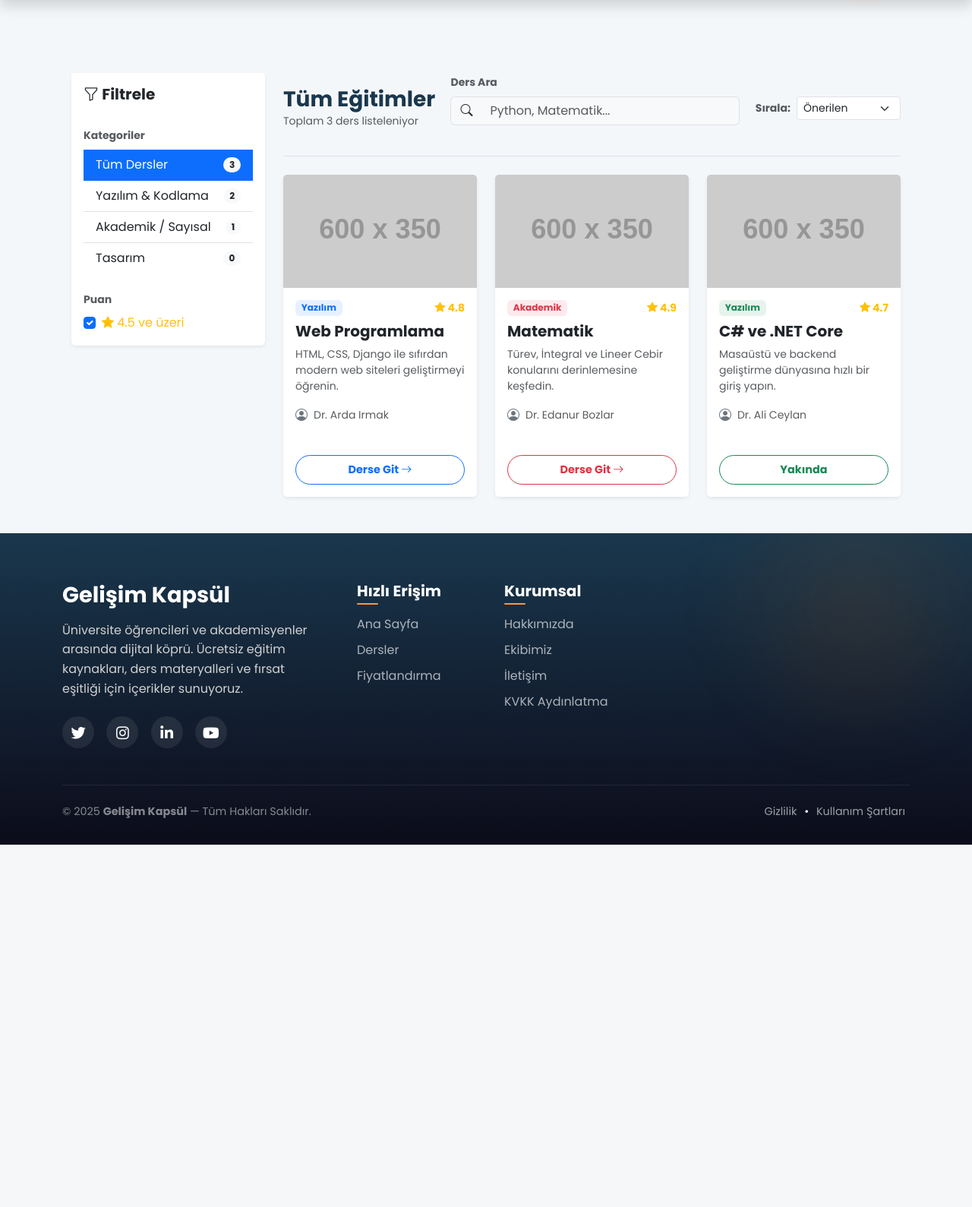
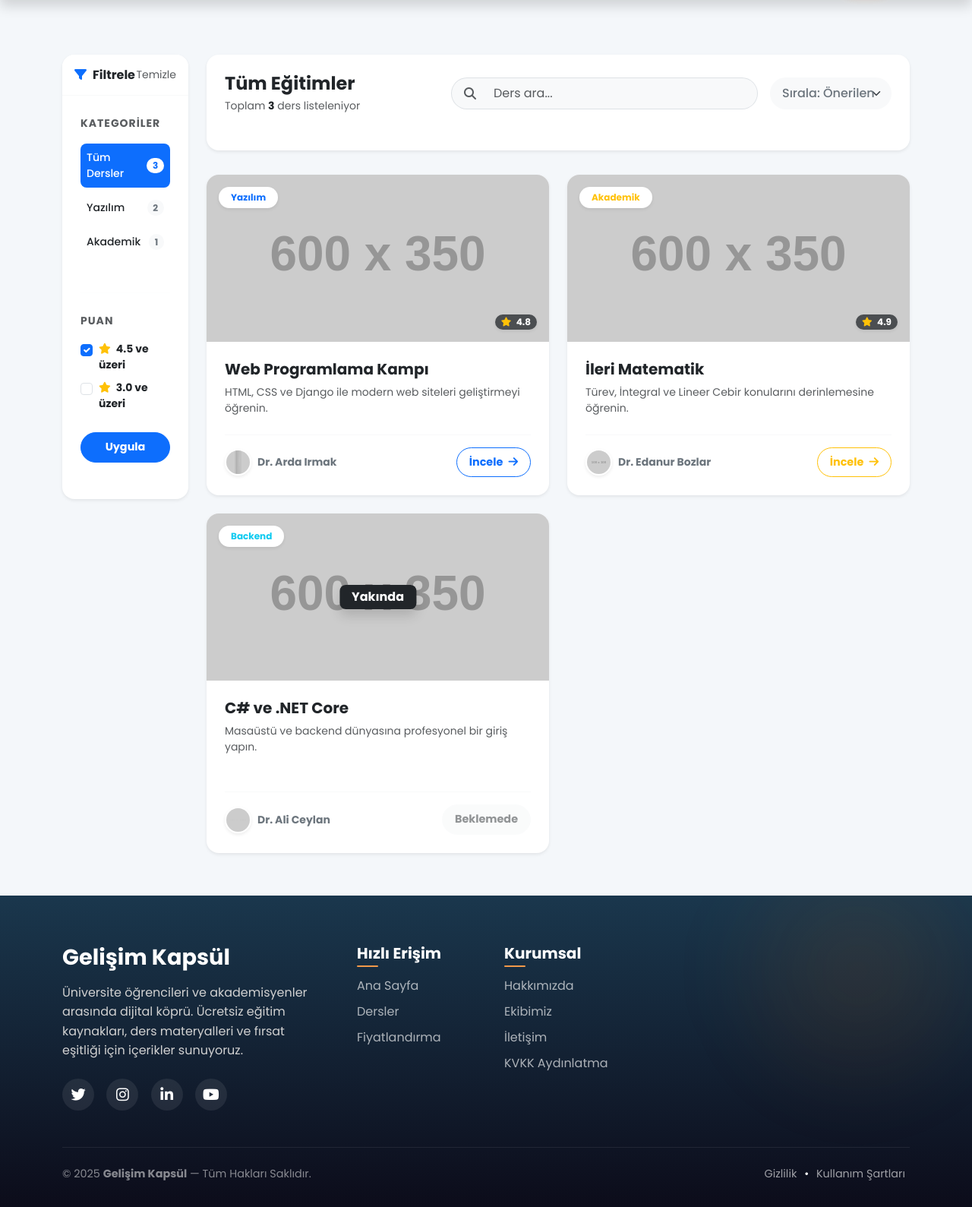
Before and after one commit to Aliceylan11/GelisimKapsul, a Django app: page /courses/ in a window 1280 px wide. Shown: the part 75-1664 px from the top of the page at 76% size. Before the commit the page ends 1187 px from the top, so only its background shows below. Run offline with Django 5.2, Linux system fonts and the light colour scheme; grey boxes labelled with a size stand in for pictures from a placeholder-image service; some libraries are stand-ins or nearby versions.

Commit message:
Edanur- Courses de güncelleme yapıldı

```diff
--- a/courses/templates/courses/course_cards.html
+++ b/courses/templates/courses/course_cards.html
@@ -1,81 +1,96 @@
-<div class="row row-cols-1 row-cols-md-2 row-cols-xl-3 g-4">
+<style>
+    .hover-card-lift { transition: transform 0.3s ease, box-shadow 0.3s ease; }
+    .hover-card-lift:hover { transform: translateY(-5px); box-shadow: 0 1rem 3rem rgba(0,0,0,.1) !important; }
+    .img-overlay-gradient { background: linear-gradient(to top, rgba(0,0,0,0.7), transparent); }
+</style>
 
-    <!-- KART 1: WEB PROGRAMLAMA -->
+<div class="row row-cols-1 row-cols-md-2 row-cols-xxl-3 g-4">
+
     <div class="col">
-        <div class="card card-custom h-100 border-0 shadow-sm">
-            <img src="https://placehold.co/600x350/1A374D/ffffff?text=Web+Dev" class="card-img-top" alt="Web">
-
-            <div class="card-body">
-                <div class="d-flex justify-content-between mb-2">
-                    <span class="badge bg-primary bg-opacity-10 text-primary">Yazılım</span>
-                    <small class="text-warning fw-bold"><i class="bi bi-star-fill"></i> 4.8</small>
-                </div>
-                <h5 class="card-title fw-bold mb-2">Web Programlama</h5>
-                <p class="card-text text-muted small">HTML, CSS, Django ile sıfırdan modern web siteleri geliştirmeyi öğrenin.</p>
-                <div class="d-flex align-items-center gap-2 mb-3">
-                    <i class="bi bi-person-circle text-secondary"></i>
-                    <small class="text-muted">Dr. Arda Irmak</small>
+        <div class="card h-100 border-0 shadow-sm rounded-4 overflow-hidden hover-card-lift">
+            <div class="position-relative">
+                <span class="position-absolute top-0 start-0 m-3 badge bg-white text-primary shadow-sm rounded-pill px-3 py-2 fw-bold z-2">
+                    Yazılım
+                </span>
+                <img src="https://placehold.co/600x350/1A374D/ffffff?text=Web+Dev" class="card-img-top object-fit-cover" style="height: 220px;" alt="Course">
+                <div class="position-absolute bottom-0 end-0 m-3 badge bg-dark bg-opacity-75 backdrop-blur shadow-sm rounded-pill px-2 py-1">
+                    <i class="fa-solid fa-star text-warning me-1"></i> 4.8
                 </div>
             </div>
-            <div class="card-footer bg-white border-0 pb-3">
-                <a href="{% url 'material_list' %}?course=Web Programlama" class="btn btn-outline-primary w-100 fw-bold">
-                    Derse Git <i class="bi bi-arrow-right"></i>
-                </a>
+
+            <div class="card-body p-4 d-flex flex-column">
+                <h5 class="card-title fw-bold text-dark mb-2">Web Programlama Kampı</h5>
+                <p class="card-text text-muted small mb-4 line-clamp-2">HTML, CSS ve Django ile modern web siteleri geliştirmeyi öğrenin.</p>
+
+                <div class="mt-auto pt-3 border-top border-light d-flex align-items-center justify-content-between">
+                    <div class="d-flex align-items-center gap-2">
+                        <img src="https://placehold.co/100/1A374D/fff?text=AI" class="rounded-circle border border-2 border-white shadow-sm" width="35" height="35">
+                        <span class="small fw-bold text-secondary">Dr. Arda Irmak</span>
+                    </div>
+                    <a href="{% url 'material_list' %}?course=Web Programlama" class="btn btn-outline-primary btn-sm rounded-pill px-3 fw-bold">
+                        İncele <i class="fa-solid fa-arrow-right ms-1"></i>
+                    </a>
+                </div>
             </div>
         </div>
     </div>
 
-    <!-- KART 2: MATEMATİK -->
     <div class="col">
-        <div class="card card-custom h-100 border-0 shadow-sm">
-            <img src="https://placehold.co/600x350/F2994A/ffffff?text=Matematik" class="card-img-top" alt="Math">
-            <div class="card-body">
-                <div class="d-flex justify-content-between mb-2">
-                    <span class="badge bg-danger bg-opacity-10 text-danger">Akademik</span>
-                    <small class="text-warning fw-bold"><i class="bi bi-star-fill"></i> 4.9</small>
-                </div>
-                <h5 class="card-title fw-bold mb-2">Matematik</h5>
-                <p class="card-text text-muted small">Türev, İntegral ve Lineer Cebir konularını derinlemesine keşfedin.</p>
-                <div class="d-flex align-items-center gap-2 mb-3">
-                    <i class="bi bi-person-circle text-secondary"></i>
-                    <small class="text-muted">Dr. Edanur Bozlar</small>
+        <div class="card h-100 border-0 shadow-sm rounded-4 overflow-hidden hover-card-lift">
+            <div class="position-relative">
+                <span class="position-absolute top-0 start-0 m-3 badge bg-white text-warning shadow-sm rounded-pill px-3 py-2 fw-bold z-2">
+                    Akademik
+                </span>
+                <img src="https://placehold.co/600x350/F2994A/ffffff?text=Matematik" class="card-img-top object-fit-cover" style="height: 220px;" alt="Course">
+                <div class="position-absolute bottom-0 end-0 m-3 badge bg-dark bg-opacity-75 backdrop-blur shadow-sm rounded-pill px-2 py-1">
+                    <i class="fa-solid fa-star text-warning me-1"></i> 4.9
                 </div>
             </div>
-            <div class="card-footer bg-white border-0 pb-3">
-                <a href="{% url 'material_list' %}?course=Matematik" class="btn btn-outline-danger w-100 fw-bold">
-                    Derse Git <i class="bi bi-arrow-right"></i>
-                </a>
+
+            <div class="card-body p-4 d-flex flex-column">
+                <h5 class="card-title fw-bold text-dark mb-2">İleri Matematik</h5>
+                <p class="card-text text-muted small mb-4 line-clamp-2">Türev, İntegral ve Lineer Cebir konularını derinlemesine öğrenin.</p>
+
+                <div class="mt-auto pt-3 border-top border-light d-flex align-items-center justify-content-between">
+                    <div class="d-flex align-items-center gap-2">
+                        <img src="https://placehold.co/100/F2994A/fff?text=EB" class="rounded-circle border border-2 border-white shadow-sm" width="35" height="35">
+                        <span class="small fw-bold text-secondary">Dr. Edanur Bozlar</span>
+                    </div>
+                    <a href="{% url 'material_list' %}?course=Matematik" class="btn btn-outline-warning btn-sm rounded-pill px-3 fw-bold">
+                        İncele <i class="fa-solid fa-arrow-right ms-1"></i>
+                    </a>
+                </div>
             </div>
         </div>
     </div>
 
-    <!-- KART 3: C# -->
     <div class="col">
-        <div class="card card-custom h-100 border-0 shadow-sm">
-            <img src="https://placehold.co/600x350/406882/ffffff?text=C%23+.NET" class="card-img-top" alt="C#">
-            <div class="card-body">
-                <div class="d-flex justify-content-between mb-2">
-                    <span class="badge bg-success bg-opacity-10 text-success">Yazılım</span>
-                    <small class="text-warning fw-bold"><i class="bi bi-star-fill"></i> 4.7</small>
-                </div>
-                <h5 class="card-title fw-bold mb-2">C# ve .NET Core</h5>
-                <p class="card-text text-muted small">Masaüstü ve backend geliştirme dünyasına hızlı bir giriş yapın.</p>
-                <div class="d-flex align-items-center gap-2 mb-3">
-                    <i class="bi bi-person-circle text-secondary"></i>
-                    <small class="text-muted">Dr. Ali Ceylan</small>
+        <div class="card h-100 border-0 shadow-sm rounded-4 overflow-hidden hover-card-lift grayscale-hover">
+            <div class="position-relative">
+                <span class="position-absolute top-0 start-0 m-3 badge bg-white text-info shadow-sm rounded-pill px-3 py-2 fw-bold z-2">
+                    Backend
+                </span>
+                <img src="https://placehold.co/600x350/406882/ffffff?text=C%23+.NET" class="card-img-top object-fit-cover" style="height: 220px;" alt="Course">
+                <div class="position-absolute top-50 start-50 translate-middle badge bg-dark px-3 py-2 fs-6 rounded-3 shadow">
+                    Yakında
                 </div>
             </div>
-            <div class="card-footer bg-white border-0 pb-3">
-                <a href="#" class="btn btn-outline-success w-100 fw-bold">
-                    Yakında
-                </a>
+
+            <div class="card-body p-4 d-flex flex-column">
+                <h5 class="card-title fw-bold text-dark mb-2">C# ve .NET Core</h5>
+                <p class="card-text text-muted small mb-4 line-clamp-2">Masaüstü ve backend dünyasına profesyonel bir giriş yapın.</p>
+
+                <div class="mt-auto pt-3 border-top border-light d-flex align-items-center justify-content-between">
+                    <div class="d-flex align-items-center gap-2">
+                        <img src="https://placehold.co/100/406882/fff?text=AC" class="rounded-circle border border-2 border-white shadow-sm" width="35" height="35">
+                        <span class="small fw-bold text-secondary">Dr. Ali Ceylan</span>
+                    </div>
+                    <button class="btn btn-light btn-sm rounded-pill px-3 fw-bold text-muted" disabled>
+                        Beklemede
+                    </button>
+                </div>
             </div>
         </div>
-    </div>
+    </div>
 
 </div>
-
-<style>
-    .card-custom { transition: transform 0.2s; }
-    .card-custom:hover { transform: translateY(-5px); box-shadow: 0 10px 20px rgba(0,0,0,0.1) !important; }
-</style>
--- a/courses/templates/courses/list.html
+++ b/courses/templates/courses/list.html
@@ -1,24 +1,20 @@
 {% extends 'dashboard/base.html' %}
+{% load static %}
 
 {% block content %}
-<div class="container-fluid mt-4">
-    <div class="row">
-
-        <!-- SOL TARAFA SIDEBAR'I YERLEŞTİR -->
-        <div class="col-lg-3 mb-4">
+<div class="container-fluid p-0">
+    <div class="row g-4">
+        <div class="col-lg-3 col-xl-2 d-none d-lg-block">
             {% include 'courses/sidebar.html' %}
         </div>
 
-        <!-- SAĞ TARAFA İÇERİĞİ YERLEŞTİR -->
-        <div class="col-lg-9">
-
-            <!-- Üst Barı Çağır -->
+        <div class="col-lg-9 col-xl-10">
             {% include 'courses/topbar.html' %}
 
-            <!-- Kartları Çağır -->
-            {% include 'courses/course_cards.html' %}
-
+            <div class="py-2">
+                {% include 'courses/course_cards.html' %}
+            </div>
         </div>
     </div>
 </div>
-{% endblock %}
+{% endblock %}
--- a/courses/templates/courses/sidebar.html
+++ b/courses/templates/courses/sidebar.html
@@ -1,32 +1,48 @@
-<div class="card card-custom border-0 shadow-sm sticky-top" style="top: 20px;">
-    <div class="card-header bg-white border-0 py-3">
-        <h5 class="fw-bold mb-0 text-dark"><i class="bi bi-funnel"></i> Filtrele</h5>
+<div class="card border-0 shadow-sm rounded-4 overflow-hidden position-sticky" style="top: 2rem; z-index: 900;">
+    <div class="card-header bg-white border-bottom border-light py-3 d-flex justify-content-between align-items-center">
+        <h6 class="fw-bold mb-0 text-dark">
+            <i class="fa-solid fa-filter text-primary me-2"></i>Filtrele
+        </h6>
+        <a href="#" class="text-decoration-none small text-muted">Temizle</a>
     </div>
-    <div class="card-body">
 
-
-        <!-- Kategoriler -->
-        <label class="form-label text-muted fw-bold small">Kategoriler</label>
-        <div class="list-group list-group-flush mb-4">
-            <a href="#" class="list-group-item list-group-item-action d-flex justify-content-between align-items-center active">
-                Tüm Dersler <span class="badge bg-light text-dark rounded-pill">3</span>
-            </a>
-            <a href="#" class="list-group-item list-group-item-action d-flex justify-content-between align-items-center">
-                Yazılım & Kodlama <span class="badge bg-light text-dark rounded-pill">2</span>
-            </a>
-            <a href="#" class="list-group-item list-group-item-action d-flex justify-content-between align-items-center">
-                Akademik / Sayısal <span class="badge bg-light text-dark rounded-pill">1</span>
-            </a>
-            <a href="#" class="list-group-item list-group-item-action d-flex justify-content-between align-items-center">
-                Tasarım <span class="badge bg-light text-dark rounded-pill">0</span>
-            </a>
+    <div class="card-body p-4">
+        <div class="mb-4">
+            <label class="small text-uppercase text-muted fw-bold mb-3 ls-1">Kategoriler</label>
+            <div class="d-flex flex-column gap-2">
+                <a href="#" class="d-flex justify-content-between align-items-center p-2 rounded-3 text-decoration-none bg-primary text-white">
+                    <span class="fw-medium small">Tüm Dersler</span>
+                    <span class="badge bg-white text-primary rounded-pill">3</span>
+                </a>
+                <a href="#" class="d-flex justify-content-between align-items-center p-2 rounded-3 text-decoration-none text-dark hover-bg-light">
+                    <span class="fw-medium small">Yazılım</span>
+                    <span class="badge bg-light text-secondary rounded-pill">2</span>
+                </a>
+                <a href="#" class="d-flex justify-content-between align-items-center p-2 rounded-3 text-decoration-none text-dark hover-bg-light">
+                    <span class="fw-medium small">Akademik</span>
+                    <span class="badge bg-light text-secondary rounded-pill">1</span>
+                </a>
+            </div>
         </div>
 
-        <!-- Puan Filtresi (Görsel) -->
-        <label class="form-label text-muted fw-bold small">Puan</label>
-        <div class="form-check">
-            <input class="form-check-input" type="checkbox" checked>
-            <label class="form-check-label text-warning"><i class="bi bi-star-fill"></i> 4.5 ve üzeri</label>
+        <hr class="border-light my-4">
+
+        <div>
+            <label class="small text-uppercase text-muted fw-bold mb-3 ls-1">Puan</label>
+            <div class="form-check mb-2">
+                <input class="form-check-input" type="checkbox" id="star4" checked>
+                <label class="form-check-label small fw-bold text-dark" for="star4">
+                    <span class="text-warning me-1"><i class="fa-solid fa-star"></i></span> 4.5 ve üzeri
+                </label>
+            </div>
+            <div class="form-check">
+                <input class="form-check-input" type="checkbox" id="star3">
+                <label class="form-check-label small fw-bold text-dark" for="star3">
+                    <span class="text-warning me-1"><i class="fa-solid fa-star"></i></span> 3.0 ve üzeri
+                </label>
+            </div>
         </div>
-    </div>
+
+        <button class="btn btn-primary w-100 mt-4 rounded-pill fw-bold py-2">Uygula</button>
+    </div>
 </div>
--- a/courses/templates/courses/topbar.html
+++ b/courses/templates/courses/topbar.html
@@ -1,23 +1,28 @@
-<div class="d-flex justify-content-between align-items-center mb-4 pb-3 border-bottom">
-    <div>
-        <h3 class="fw-bold mb-0" style="color: #1A374D;">Tüm Eğitimler</h3>
-        <span class="text-muted small">Toplam 3 ders listeleniyor</span>
-    </div>
-         <!-- Arama Kutusu -->
-          <div>
-        <label class="form-label text-muted fw-bold small">Ders Ara</label>
-        <div class="input-group mb-4">
-            <span class="input-group-text bg-light border-end-0"><i class="bi bi-search"></i></span>
-            <input type="text" class="form-control bg-light border-start-0" placeholder="Python, Matematik...">
+<div class="card border-0 shadow-sm rounded-4 mb-4">
+    <div class="card-body p-4">
+        <div class="row align-items-center g-3">
+            <div class="col-md-4">
+                <h4 class="fw-bold text-dark mb-1">Tüm Eğitimler</h4>
+                <p class="text-muted small mb-0">Toplam <span class="fw-bold text-dark">3</span> ders listeleniyor</p>
+            </div>
+
+            <div class="col-md-8">
+                <div class="d-flex gap-3 flex-column flex-sm-row justify-content-end">
+                    <div class="input-group">
+                        <span class="input-group-text bg-light border-end-0 rounded-start-pill ps-3 text-muted">
+                            <i class="fa-solid fa-magnifying-glass"></i>
+                        </span>
+                        <input type="text" class="form-control bg-light border-start-0 rounded-end-pill py-2" placeholder="Ders ara...">
+                    </div>
+
+                    <select class="form-select w-auto rounded-pill bg-light border-0 fw-medium text-secondary py-2 px-3" style="min-width: 160px;">
+                        <option selected>Sırala: Önerilen</option>
+                        <option value="1">En Yeni</option>
+                        <option value="2">Puanı Yüksek</option>
+                        <option value="3">Fiyat: Artan</option>
+                    </select>
+                </div>
+            </div>
         </div>
-        </div>
-    <!-- Sıralama (Opsiyonel) -->
-    <div class="d-flex align-items-center gap-2">
-        <label class="text-muted small fw-bold">Sırala:</label>
-        <select class="form-select form-select-sm" style="width: auto;">
-            <option>Önerilen</option>
-            <option>En Yeni</option>
-            <option>Puanı Yüksek</option>
-        </select>
-    </div>
+    </div>
 </div>
--- a/gelisimKapsul/settings.py
+++ b/gelisimKapsul/settings.py
@@ -119,6 +119,7 @@ USE_TZ = True
 # Static files (CSS, JavaScript, Images)
 # https://docs.djangoproject.com/en/5.2/howto/static-files/
 
+
 STATIC_URL = 'static/'
 
 # Default primary key field type
```
